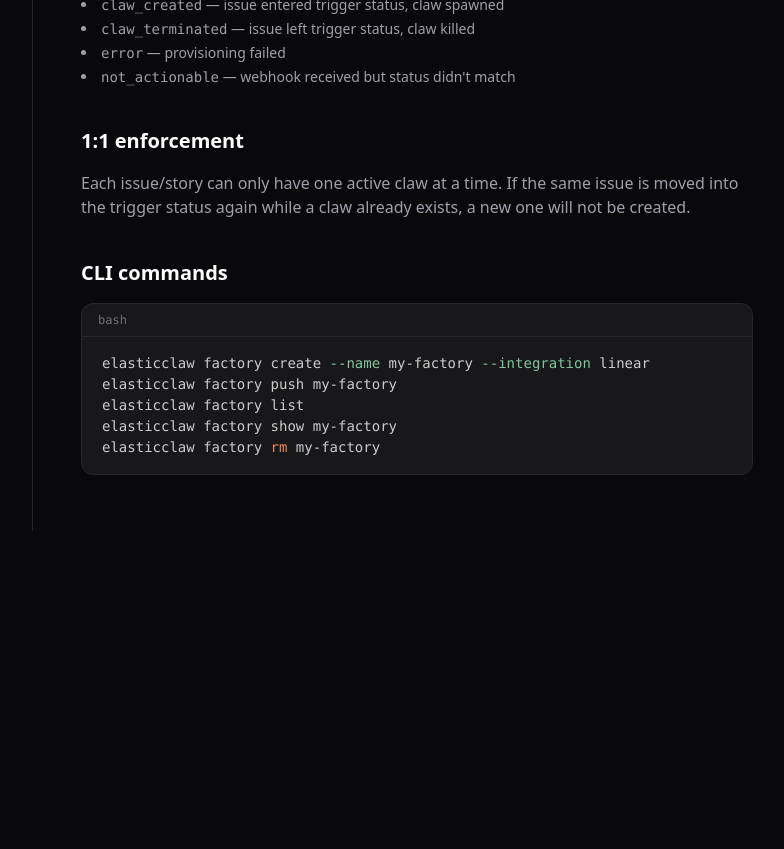
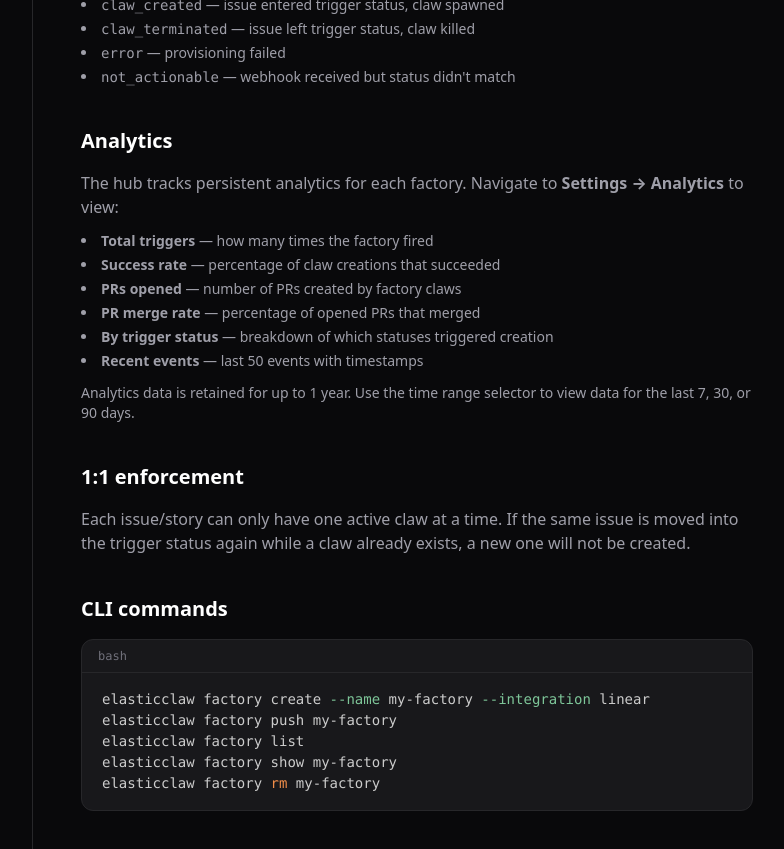
Before and after one commit to elasticclaw/elasticclaw.ai, a Next.js app: page /docs/factories in a window 1280 px wide. Shown: the part 2700-3549 px from the top of the page, without its empty margins (207-991 px from the left). Before the commit the page ends 3231 px from the top, so only its background shows below. Built offline with nearby package versions, Linux system fonts and the light colour scheme.

Commit message:
docs: add factory analytics documentation
Document the new analytics feature:
- Metrics tracked (triggers, success rate, PRs, merge rate)
- How to access analytics in Settings → Analytics
- Time range options and per-factory breakdowns

```diff
--- a/src/app/docs/factories/page.tsx
+++ b/src/app/docs/factories/page.tsx
@@ -116,6 +116,25 @@ auto_watch_bugbot: false`}</CodeBlock>
         </ul>
       </Section>
 
+      <Section title="Analytics">
+        <p>
+          The hub tracks persistent analytics for each factory. Navigate to{" "}
+          <strong>Settings → Analytics</strong> to view:
+        </p>
+        <ul className="list-disc list-inside space-y-1 text-sm text-zinc-400 mt-2">
+          <li><strong>Total triggers</strong> — how many times the factory fired</li>
+          <li><strong>Success rate</strong> — percentage of claw creations that succeeded</li>
+          <li><strong>PRs opened</strong> — number of PRs created by factory claws</li>
+          <li><strong>PR merge rate</strong> — percentage of opened PRs that merged</li>
+          <li><strong>By trigger status</strong> — breakdown of which statuses triggered creation</li>
+          <li><strong>Recent events</strong> — last 50 events with timestamps</li>
+        </ul>
+        <p className="mt-2 text-sm text-zinc-400">
+          Analytics data is retained for up to 1 year. Use the time range selector to
+          view data for the last 7, 30, or 90 days.
+        </p>
+      </Section>
+
       <Section title="1:1 enforcement">
         <p>
           Each issue/story can only have one active claw at a time. If the same issue
```
